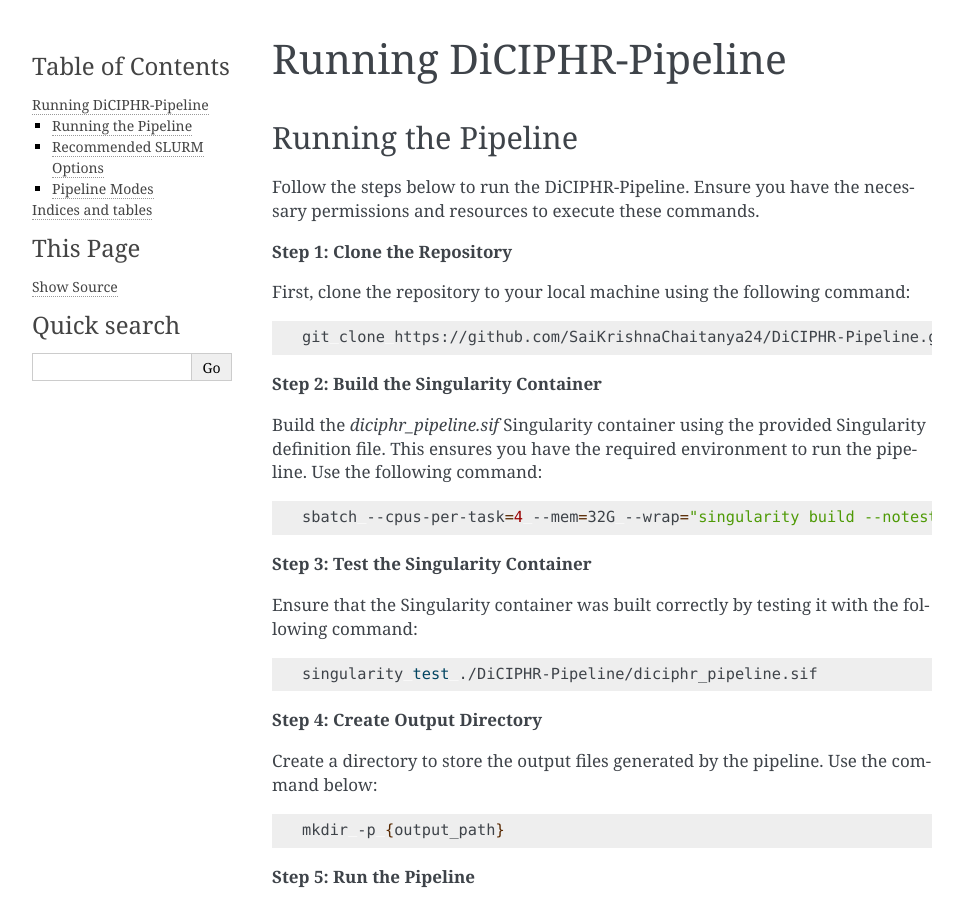
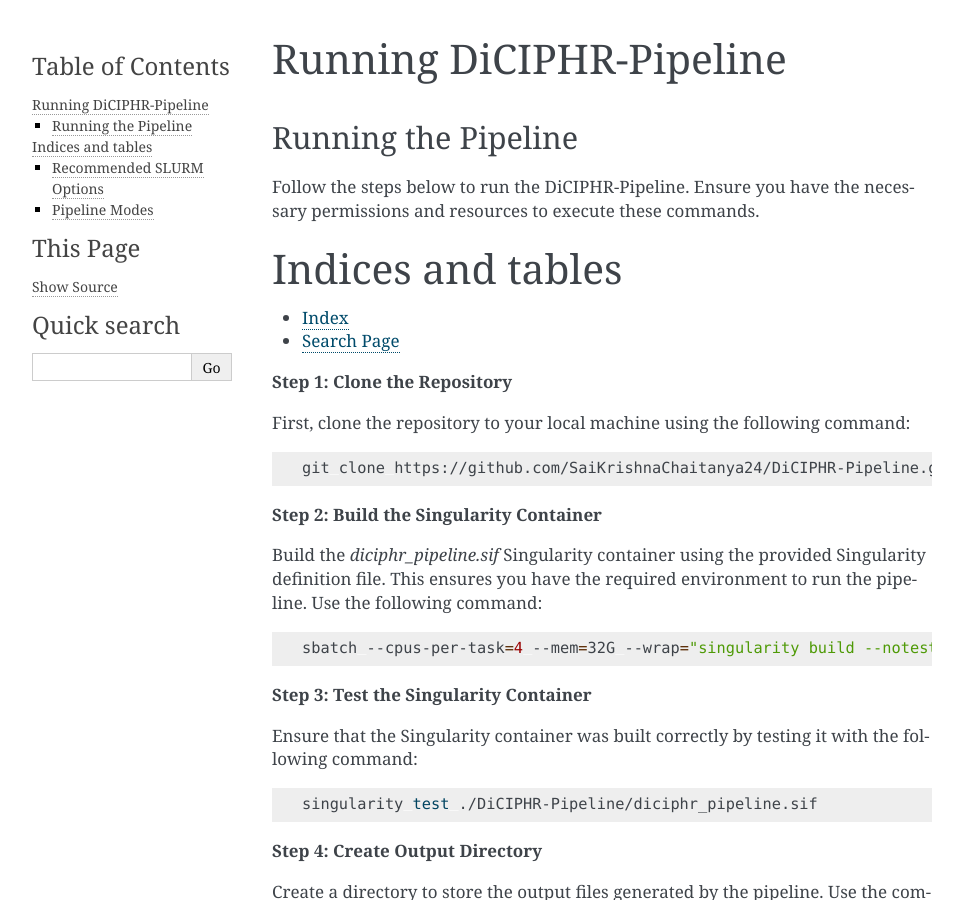
Before and after one commit to SaiKrishnaChaitanya24/DiCIPHR-Pipeline-Documentation, a Sphinx documentation site: the page built from source/RunningDTI.rst, in a window 1280 px wide and 900 px high. Shown: the whole window, without its empty margins (148-1111 px from the left). Built offline with Sphinx 7.4.7, drawn with Linux system fonts in a browser that asks for light colours; some of the changed text lies outside the part shown.

Commit message:
Update RunningDTI.rst

```diff
--- a/source/RunningDTI.rst
+++ b/source/RunningDTI.rst
@@ -5,6 +5,12 @@
 --------------------
 
 Follow the steps below to run the DiCIPHR-Pipeline. Ensure you have the necessary permissions and resources to execute these commands.
+
+Indices and tables
+==================
+
+* :ref:`genindex`
+* :ref:`search`
 
 **Step 1: Clone the Repository**
 
```
Also changed, not shown: other parts of source/RunningDTI.rst (+0 -6 lines).
